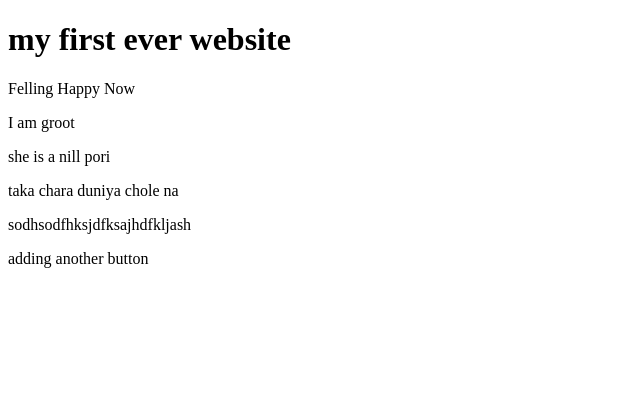
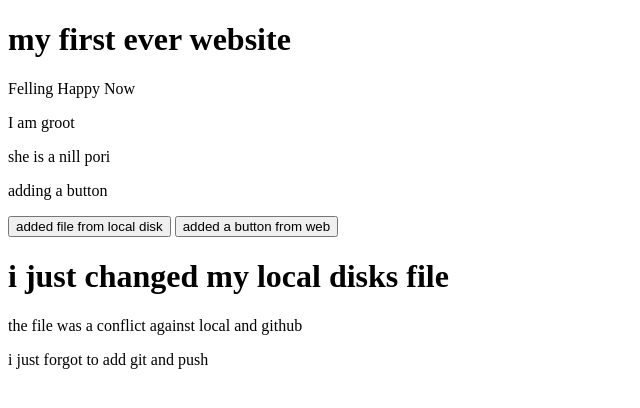
Before and after one commit to sheikhsultan/myfirstwebsite, a plain HTML site: page index.html in a window 1280 px wide. Shown: the whole page, without its empty margins (0-640 px from the left). Drawn offline with Linux system fonts and the light colour scheme.

Commit message:
my local disk

```diff
--- a/index.html
+++ b/index.html
@@ -10,8 +10,12 @@
     <p>Felling Happy Now</p>
     <p>I am groot</p>
     <p>she is a nill pori </p>
-    <p>taka chara duniya chole na</p>
-    <p>sodhsodfhksjdfksajhdfkljash</p>
-    <p>adding another button</p>
+    <p> adding a button</p>
+    <button>added file from local disk</button>
+    <button>added a button  from web</button>
+
+    <h1>i just changed my local disks file</h1>
+    <p>the file was a conflict against local and github</p>
+    <p>i just forgot to add git and push</p>
 </body>
 </html>
```
